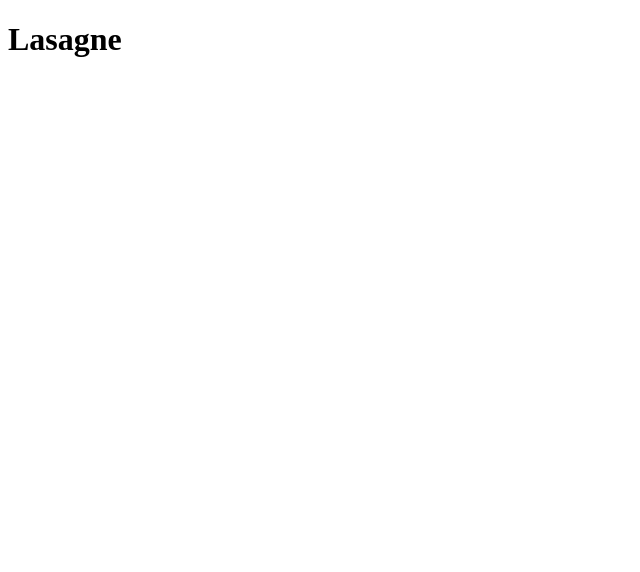
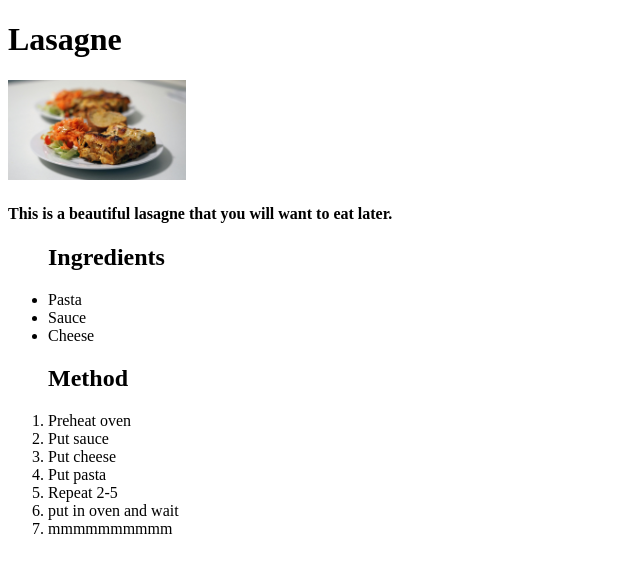
Before and after one commit to VZZId/odin-recipes, a plain HTML site: page recipes/lasagna.html in a window 1280 px wide. Shown: the whole page, without its empty margins (0-640 px from the left). Drawn offline with Linux system fonts and the light colour scheme.

Commit message:
feat: Added lasagne recipe

```diff
--- a/recipes/lasagna.html
+++ b/recipes/lasagna.html
@@ -7,5 +7,23 @@
 </head>
 <body>
     <h1>Lasagne</h1>
+    <img src="/images/Lasagne.jpg" alt="Lasagne" height=100>
+    <h4>This is a beautiful lasagne that you will want to eat later.</h4>
+    <ul>
+        <h2>Ingredients</h2>
+        <li>Pasta</li>
+        <li>Sauce</li>
+        <li>Cheese</li>
+    </ul>
+    <ol>
+        <h2>Method</h2>
+        <li>Preheat oven</li>
+        <li>Put sauce</li>
+        <li>Put cheese</li>
+        <li>Put pasta</li>
+        <li>Repeat 2-5</li>
+        <li>put in oven and wait</li>
+        <li>mmmmmmmmmm</li>
+    </ol>
 </body>
 </html>
```
